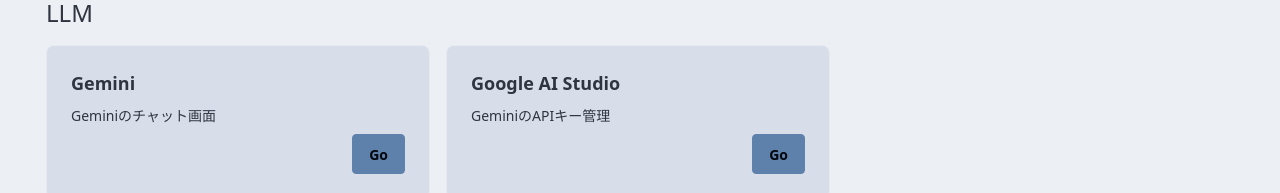
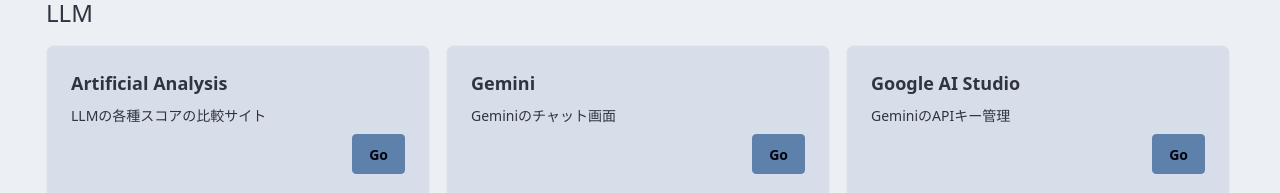
Before and after one commit to kghax/home, a SvelteKit app: page / in a window 1280 px wide. Shown: the part 695-888 px from the top of the page. Built offline with nearby package versions, Linux system fonts and the light colour scheme.

Commit message:
add Artificial Analysis

```diff
--- a/src/routes/+page.svelte
+++ b/src/routes/+page.svelte
@@ -27,6 +27,12 @@
 		{
 			name: 'LLM',
 			links: [
+				{
+					name: 'Artificial Analysis',
+					description: 'LLMの各種スコアの比較サイト',
+					url: 'https://artificialanalysis.ai/models',
+					network: 'public'
+				},
 				{
 					name: 'Gemini',
 					description: 'Geminiのチャット画面',
```
